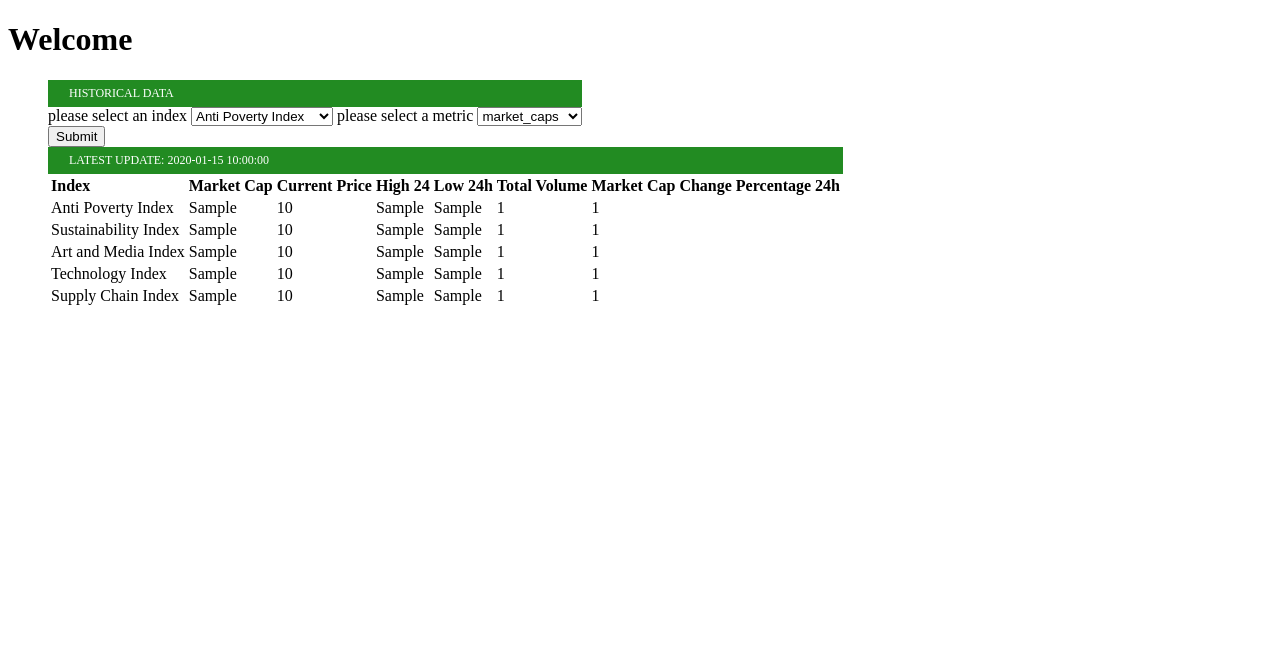
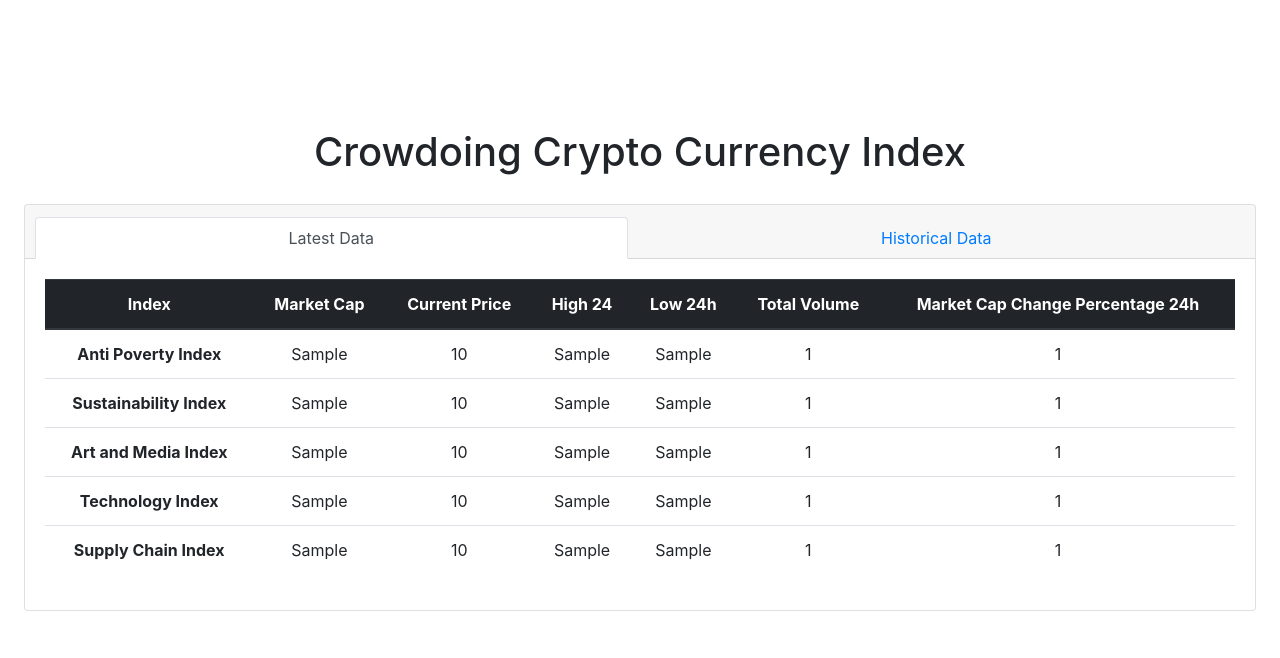
Before and after one commit to zhongzhu-zhou/demo, a Flask app: template templates/index.html in a window 1280 px wide. Shown: the top 658 px of the page. Run offline with Flask 2, Linux system fonts and the light colour scheme; the template is opened without the code that fills it: most values are stand-ins (such as "Sample title", 1, 10 or a date in 2020); some libraries are stand-ins or nearby versions.

Commit message:
Add CSS to index.html

```diff
--- a/templates/index.html
+++ b/templates/index.html
@@ -1,71 +1,56 @@
-<!DOCTYPE html>
+<!doctype html>
 <html lang="en">
+
 <head>
-    <meta charset="UTF-8">
+    <!-- Required meta tags -->
+    <meta charset="utf-8">
+    <meta name="viewport" content="width=device-width, initial-scale=1, shrink-to-fit=no">
+
+    <!-- Bootstrap CSS -->
+    <link rel="stylesheet" href="https://maxcdn.bootstrapcdn.com/bootstrap/4.0.0/css/bootstrap.min.css" integrity="sha384-Gn5384xqQ1aoWXA+058RXPxPg6fy4IWvTNh0E263XmFcJlSAwiGgFAW/dAiS6JXm" crossorigin="anonymous">
+
     <title>Crowdoing Crypto Currency Index</title>
-    <style>
-        .tabs .tab{
-      float: left;
-      display: block;
-      }
-        .tabs .tab>input{
-        position = "absolute"
-        }
-        .tabs .tab>label {
-      display: block;
-      padding: 6px 21px;
-      font-size: 12px;
-      text-transform: uppercase;
-      cursor: pointer;
-      position: relative;
-      color: #FFF;
-      background: 	#228B22;
-      }
 
-    </style>
+    <!-- Custom styles -->
+    <link href="styles.css" rel="stylesheet">
 </head>
+
 <body>
-<h1>Welcome </h1>
-<ul class = "tabs">
-    <li class = "tab">
-        <label for="tab1">Historical Data</label>
-        <div id = "tab1-content">
-            <form method = "POST" action = "{{url_for('visualization')}}">
-                <label>please select an index</label>
-                <select name = "industry">
-                    <option>Anti Poverty Index</option>
-                    <option>Sustainability Index</option>
-                    <option>Supply Chain Index</option>
-                    <option>Art and Media Index</option>
-                    <option>Technology Index</option>
-                </select>
-                <label>please select a metric</label>
-                <select name = "metrics">
-                    <option>market_caps</option>
-                    <option>total_volumes</option>
-                    <option>prices</option>
-                </select>
-                <br>
-                <button name = "Generate png" type = "submit">Submit</button>
-            </form>
+    <main role="main" class="container maincontainer">
+
+        <div class="heading">
+            <h1>Crowdoing Crypto Currency Index</h1>
         </div>
+
+        <div class="card text-center">
+            <div class="card-header">
+                <ul class="nav nav-tabs card-header-tabs justify-content-center nav-fill" id="data-list">
+                    <li class="nav-item">
+                        <a class="nav-link active" data-toggle="tab" href="#latestdata">Latest Data</a>
                     </li>
-    <li class = "tab">
-        <label for = "tab2">Latest Update: {{time}}</label>
-        <div id = "tab2-content">
-            <table>
+                    <li class="nav-item">
+                        <a class="nav-link" data-toggle="tab" href="#historicaldata">Historical Data</a>
+                    </li>
+                </ul>
+            </div>
+            <div class="tab-content card-body scroll">
+                <div id="latestdata" class="tab-pane active">
+                    <table class="table">
+                        <thead class="thead-dark">
                             <tr>
-                    <th>Index</th>
-                    <th>Market Cap</th>
-                    <th>Current Price</th>
-                    <th>High 24</th>
-                    <th>Low 24h</th>
-                    <th>Total Volume</th>
-                    <th>Market Cap Change Percentage 24h</th>
+                                <th scope="col">Index</th>
+                                <th scope="col">Market Cap</th>
+                                <th scope="col">Current Price</th>
+                                <th scope="col">High 24</th>
+                                <th scope="col">Low 24h</th>
+                                <th scope="col">Total Volume</th>
+                                <th scope="col">Market Cap Change Percentage 24h</th>
 
                             </tr>
+                        </thead>
+                        <tbody>
                             <tr>
-                    <td>Anti Poverty Index</td>
+                                <th scope="row">Anti Poverty Index</th>
                                 <td>{{data['Anti Poverty Index']['market_cap']}}</td>
                                 <td>{{data['Anti Poverty Index']['current_price']}}</td>
                                 <td>{{data['Anti Poverty Index']['high_24h']}}</td>
@@ -74,7 +59,7 @@
                                 <td>{{data['Anti Poverty Index']['market_cap_change_percentage_24h']}}</td>
                             </tr>
                             <tr>
-                    <td>Sustainability Index</td>
+                                <th scope="row">Sustainability Index</th>
                                 <td>{{data['Sustainability Index']['market_cap']}}</td>
                                 <td>{{data['Sustainability Index']['current_price']}}</td>
                                 <td>{{data['Sustainability Index']['high_24h']}}</td>
@@ -83,7 +68,7 @@
                                 <td>{{data['Sustainability Index']['market_cap_change_percentage_24h']}}</td>
                             </tr>
                             <tr>
-                    <td>Art and Media Index</td>
+                                <th scope="row">Art and Media Index</th>
                                 <td>{{data['Art and Media Index']['market_cap']}}</td>
                                 <td>{{data['Art and Media Index']['current_price']}}</td>
                                 <td>{{data['Art and Media Index']['high_24h']}}</td>
@@ -92,7 +77,7 @@
                                 <td>{{data['Art and Media Index']['market_cap_change_percentage_24h']}}</td>
                             </tr>
                             <tr>
-                    <td>Technology Index</td>
+                                <th scope="row">Technology Index</th>
                                 <td>{{data['Technology Index']['market_cap']}}</td>
                                 <td>{{data['Technology Index']['current_price']}}</td>
                                 <td>{{data['Technology Index']['high_24h']}}</td>
@@ -101,7 +86,7 @@
                                 <td>{{data['Technology Index']['market_cap_change_percentage_24h']}}</td>
                             </tr>
                             <tr>
-                    <td>Supply Chain Index</td>
+                                <th scope="row">Supply Chain Index</th>
                                 <td>{{data['Supply Chain Index']['market_cap']}}</td>
                                 <td>{{data['Supply Chain Index']['current_price']}}</td>
                                 <td>{{data['Supply Chain Index']['high_24h']}}</td>
@@ -109,16 +94,44 @@
                                 <td>{{data['Supply Chain Index']['total_volume']}}</td>
                                 <td>{{data['Supply Chain Index']['market_cap_change_percentage_24h']}}</td>
                             </tr>
-
+                        </tbody>
 
                     </table>
+                </div>
+                <div id="historicaldata" class="tab-pane">
+                    <form method="POST" action="{{url_for('visualization')}}">
+                        <div class="form-group">
+                            <label>Index</label>
+                            <select name="industry">
+                                <option>Anti Poverty Index</option>
+                                <option>Sustainability Index</option>
+                                <option>Supply Chain Index</option>
+                                <option>Art and Media Index</option>
+                                <option>Technology Index</option>
+                            </select>
+                        </div>
+                        <div class="form-group">
+                            <label>Metric</label>
+                            <select name="metrics">
+                                <option>market_caps</option>
+                                <option>total_volumes</option>
+                                <option>prices</option>
+                            </select>
+                        </div>
+                        <button name="Generate png" type="submit" class="btn btn-primary" name="Generate png">Submit</button>
+                    </form>
+                </div>
+            </div>
 
         </div>
 
-    </li>
-</ul>
+    </main>
 
+    <script src="index.js"></script>
+    <!-- jQuery first, then Popper.js, then Bootstrap JS -->
+    <script src="https://code.jquery.com/jquery-3.2.1.slim.min.js" integrity="sha384-KJ3o2DKtIkvYIK3UENzmM7KCkRr/rE9/Qpg6aAZGJwFDMVNA/GpGFF93hXpG5KkN" crossorigin="anonymous"></script>
+    <script src="https://cdnjs.cloudflare.com/ajax/libs/popper.js/1.12.9/umd/popper.min.js" integrity="sha384-ApNbgh9B+Y1QKtv3Rn7W3mgPxhU9K/ScQsAP7hUibX39j7fakFPskvXusvfa0b4Q" crossorigin="anonymous"></script>
+    <script src="https://maxcdn.bootstrapcdn.com/bootstrap/4.0.0/js/bootstrap.min.js" integrity="sha384-JZR6Spejh4U02d8jOt6vLEHfe/JQGiRRSQQxSfFWpi1MquVdAyjUar5+76PVCmYl" crossorigin="anonymous"></script>
+</body>
 
-
-</body>
 </html>
--- /dev/null
+++ b/templates/styles.css
@@ -0,0 +1,17 @@
+body {
+    padding-top: 5rem;
+}
+
+.maincontainer {
+    padding: 3rem 1.5rem;
+    text-align: center;
+    max-width: inherit;
+}
+
+.scroll {
+    overflow-y: auto;
+}
+
+.heading {
+    padding-bottom: 20px;
+}
```
Also changed, not shown: templates/index-old.html (added, +124 -0 lines). Lines whose indentation alone changed are shown as unchanged.
